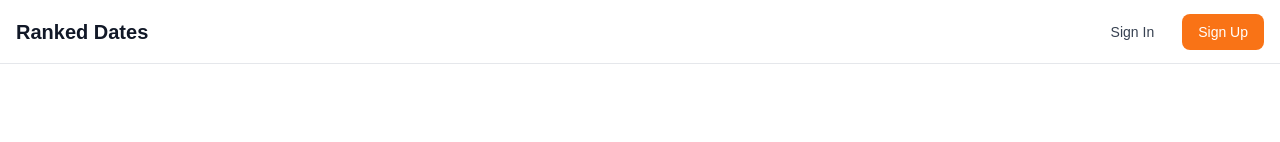
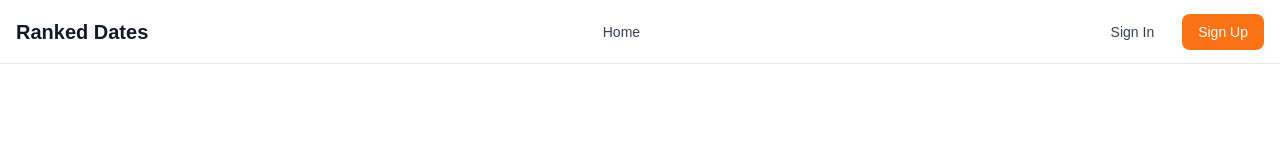
Before and after one commit to meddlin/ranked-dates, a Next.js app: page / in a window 1280 px wide. Shown: the top 142 px of the page. Built offline with nearby package versions, Linux system fonts and the light colour scheme; no server answers.

Commit message:
Can you justify the navigation links to the right side of the header, while adding some kind of visual separation between the navigation links and the Sign In/Sign Out buttons?

```diff
--- a/src/app/layout.tsx
+++ b/src/app/layout.tsx
@@ -9,6 +9,7 @@ import {
   UserButton,
 } from "@clerk/nextjs";
 import { Geist, Geist_Mono } from "next/font/google";
+import Link from "next/link";
 import "./globals.css";
 
 const geistSans = Geist({
@@ -41,13 +42,51 @@ export default function RootLayout({
             data-oid="sfcju2l"
           >
             <div className="flex items-center" data-oid="123gho6">
-              <h1
-                className="text-xl font-bold text-gray-900"
-                data-oid="cyk.uqu"
+              <Link
+                href="/"
+                className="text-xl font-bold text-gray-900 hover:text-orange-500 transition-colors"
+                data-oid="637_pe1"
               >
                 Ranked Dates
-              </h1>
+              </Link>
             </div>
+
+            <nav
+              className="hidden md:flex items-center space-x-8"
+              data-oid="nxh_f-h"
+            >
+              <Link
+                href="/"
+                className="text-sm font-medium text-gray-700 hover:text-orange-500 transition-colors"
+                data-oid="t:afdk8"
+              >
+                Home
+              </Link>
+              <SignedIn data-oid="72ze69l">
+                <Link
+                  href="/dashboard"
+                  className="text-sm font-medium text-gray-700 hover:text-orange-500 transition-colors"
+                  data-oid="syqqu9c"
+                >
+                  Dashboard
+                </Link>
+                <Link
+                  href="/places"
+                  className="text-sm font-medium text-gray-700 hover:text-orange-500 transition-colors"
+                  data-oid="m3137my"
+                >
+                  My Places
+                </Link>
+                <Link
+                  href="/profile"
+                  className="text-sm font-medium text-gray-700 hover:text-orange-500 transition-colors"
+                  data-oid="z_-c0g4"
+                >
+                  Profile
+                </Link>
+              </SignedIn>
+            </nav>
+
             <div className="flex items-center gap-3" data-oid="q4ukx8.">
               <SignedOut data-oid="a:mo:eg">
                 <SignInButton data-oid="sq4lf1l">
```
